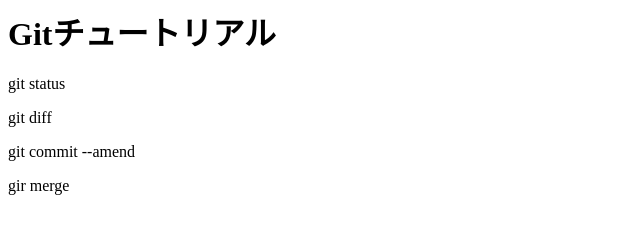
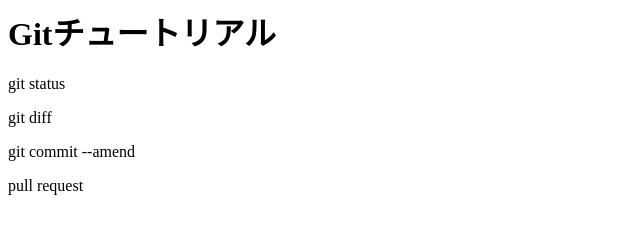
Before and after one commit to tskt1896/git_tutorial, a plain HTML site: page index.html in a window 1280 px wide. Shown: the full height of the page, 0-640 px from the left. Drawn offline with Linux system fonts and the light colour scheme.

Commit message:
pull requestを追記

```diff
--- a/index.html
+++ b/index.html
@@ -2,4 +2,4 @@
 <p>git status</p>
 <p>git diff</p>
 <p>git commit --amend</p>
-<p>gir merge</p>
+<p>pull request</p>
```
